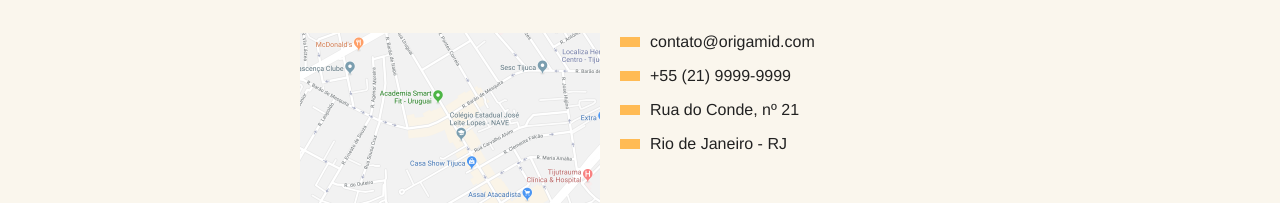
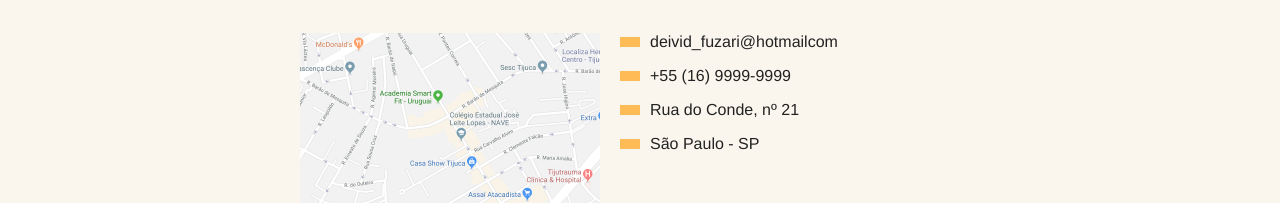
Before and after one commit to deividfuzari/projeto-animais-fantasticos-origamid-HTML-CSS-JS, a plain HTML site: page index.html in a window 1280 px wide. Shown: the part 3072-3275 px from the top of the page. Drawn offline with Linux system fonts and the light colour scheme.

Commit message:
Update index.html

```diff
--- a/index.html
+++ b/index.html
@@ -118,10 +118,10 @@
       <img src="img/mapa.png">
     </div>
     <ul class="dados">
-      <li>contato@origamid.com</li>
-      <li>+55 (21) 9999-9999</li>
+      <li>deivid_fuzari@hotmailcom</li>
+      <li>+55 (16) 9999-9999</li>
       <li>Rua do Conde, nº 21</li>
-      <li>Rio de Janeiro - RJ</li>
+      <li>São Paulo - SP</li>
     </ul>
   </section>
 
```
